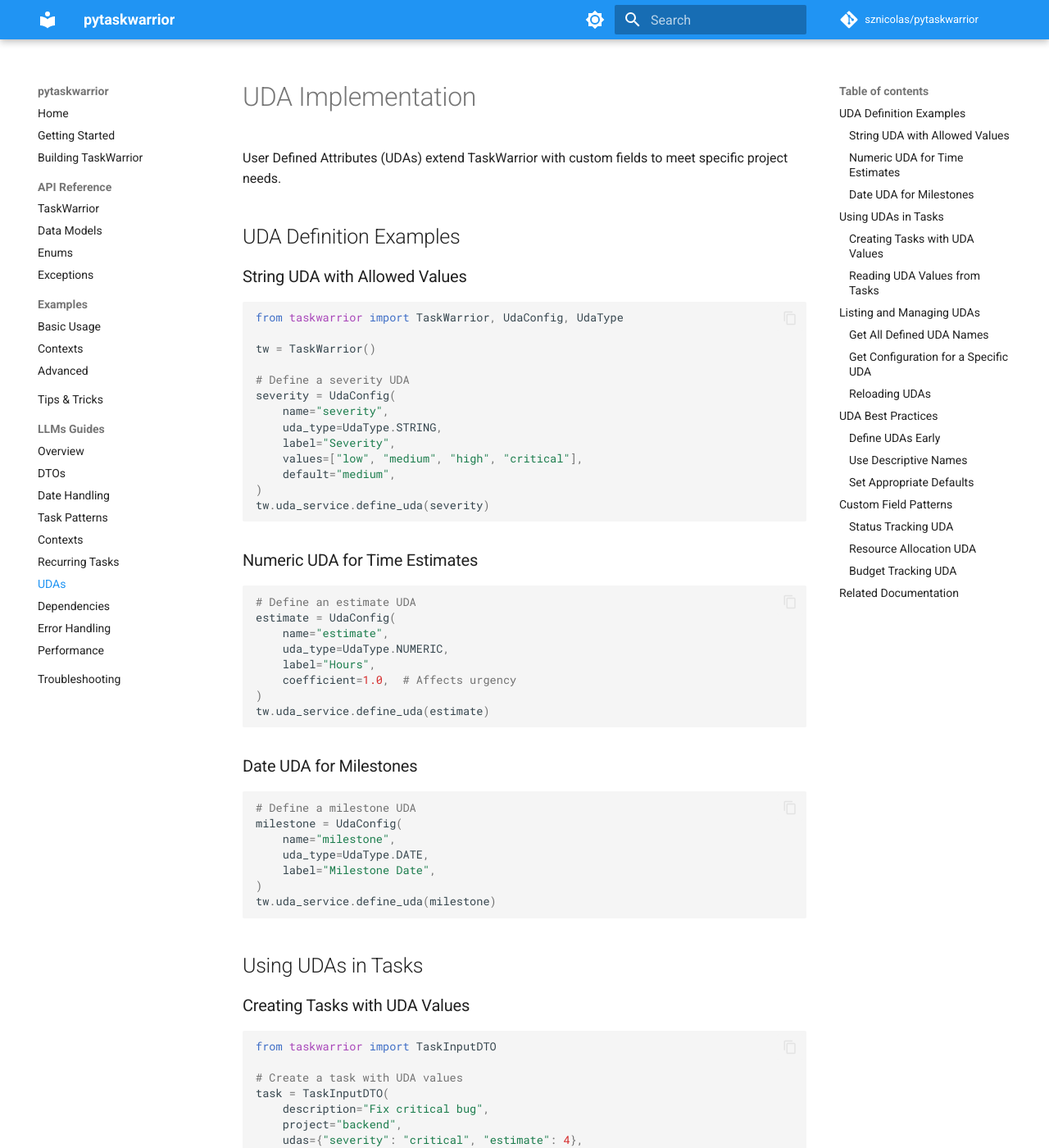
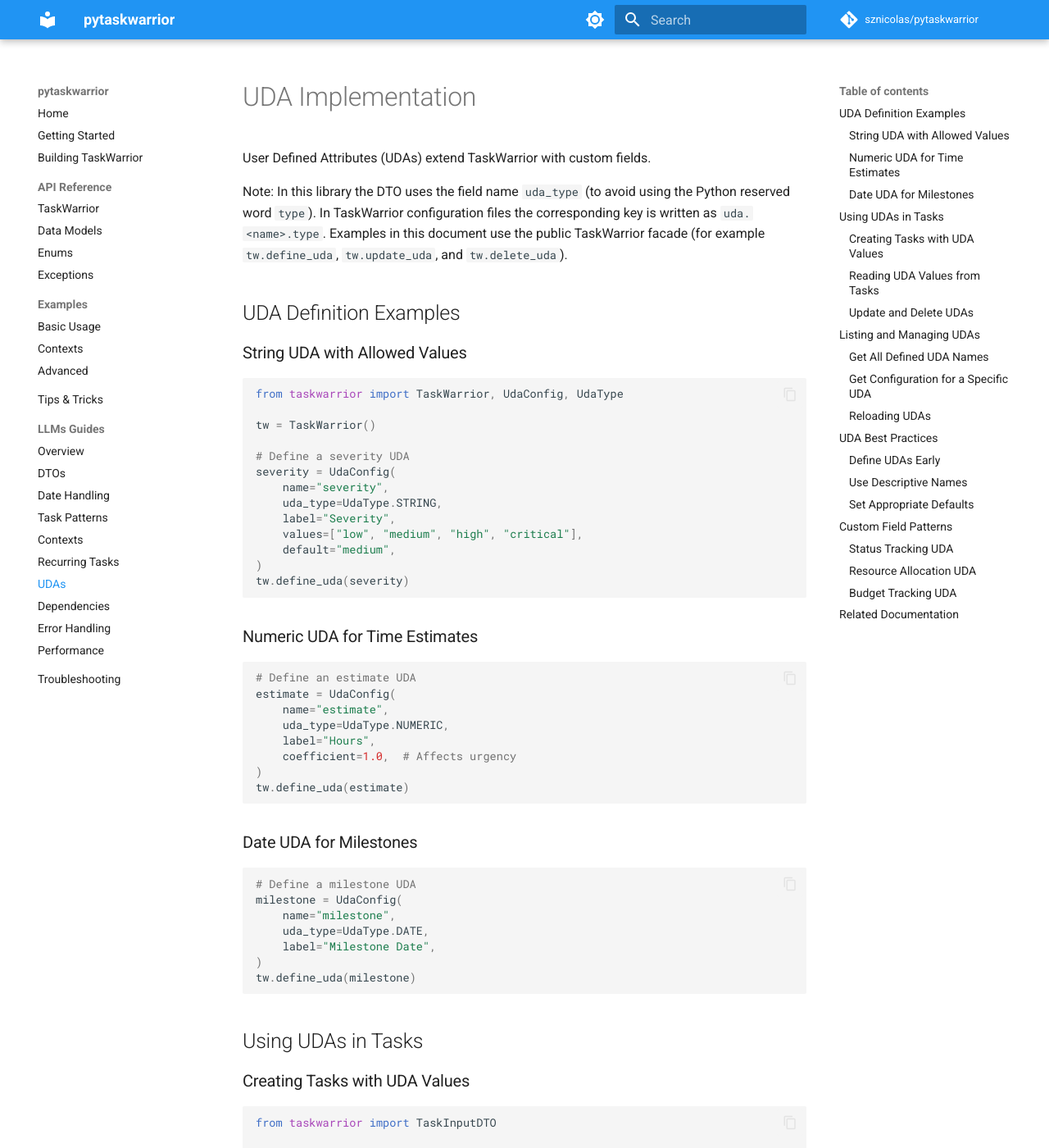
Before and after one commit to sznicolas/pytaskwarrior, an MkDocs documentation site: the page built from docs/llms/llms-udas.md, in a window 1280 px wide and 1400 px high. Shown: the whole window at 82% size. Built offline with MkDocs 1.6.1 and Material for MkDocs 9.7.7, drawn with Linux system fonts in a browser that asks for light colours; comment, search, counter and statistics services are not loaded; some of the changed text lies outside the part shown.

Commit message:
feat(uda): harmonize delete; add facade & doc (#14)
Co-authored-by: nsz <sznicolas@github.com>

````diff
--- a/docs/llms/llms-udas.md
+++ b/docs/llms/llms-udas.md
@@ -1,6 +1,8 @@
 # UDA Implementation
 
-User Defined Attributes (UDAs) extend TaskWarrior with custom fields to meet specific project needs.
+User Defined Attributes (UDAs) extend TaskWarrior with custom fields.
+
+Note: In this library the DTO uses the field name `uda_type` (to avoid using the Python reserved word `type`). In TaskWarrior configuration files the corresponding key is written as `uda.<name>.type`. Examples in this document use the public TaskWarrior facade (for example `tw.define_uda`, `tw.update_uda`, and `tw.delete_uda`).
 
 ## UDA Definition Examples
 
@@ -19,7 +21,7 @@
     values=["low", "medium", "high", "critical"],
     default="medium",
 )
-tw.uda_service.define_uda(severity)
+tw.define_uda(severity)
 ```
 
 ### Numeric UDA for Time Estimates
@@ -32,7 +34,7 @@
     label="Hours",
     coefficient=1.0,  # Affects urgency
 )
-tw.uda_service.define_uda(estimate)
+tw.define_uda(estimate)
 ```
 
 ### Date UDA for Milestones
@@ -44,7 +46,7 @@
     uda_type=UdaType.DATE,
     label="Milestone Date",
 )
-tw.uda_service.define_uda(milestone)
+tw.define_uda(milestone)
 ```
 
 ## Using UDAs in Tasks
@@ -71,6 +73,17 @@
 severity = task.get_uda("severity")  # "critical"
 estimate = task.get_uda("estimate", default=0)  # 4
 milestone = task.get_uda("milestone")  # None if not set
+```
+
+### Update and Delete UDAs
+
+```python
+# Update UDA
+severity_updated = UdaConfig(name="severity", uda_type=UdaType.STRING, label="Severity", default="low")
+tw.update_uda(severity_updated)
+
+# Delete UDA
+tw.delete_uda(severity)
 ```
 
 ## Listing and Managing UDAs
@@ -125,20 +138,20 @@
         coefficient=1.0,
     )
 
-    tw.uda_service.define_uda(severity)
-    tw.uda_service.define_uda(estimate)
+    tw.define_uda(severity)
+    tw.define_uda(estimate)
 ```
 
 ### Use Descriptive Names
 
 ```python
 # Good descriptive names
-tw.uda_service.define_uda(UdaConfig(name="priority", uda_type=UdaType.STRING, label="Priority"))
-tw.uda_service.define_uda(UdaConfig(name="risk", uda_type=UdaType.STRING, label="Risk Level"))
+tw.define_uda(UdaConfig(name="priority", uda_type=UdaType.STRING, label="Priority"))
+tw.define_uda(UdaConfig(name="risk", uda_type=UdaType.STRING, label="Risk Level"))
 
 # Less descriptive names
-tw.uda_service.define_uda(UdaConfig(name="p", uda_type=UdaType.STRING, label="Priority"))
-tw.uda_service.define_uda(UdaConfig(name="r", uda_type=UdaType.STRING, label="Risk"))
+tw.define_uda(UdaConfig(name="p", uda_type=UdaType.STRING, label="Priority"))
+tw.define_uda(UdaConfig(name="r", uda_type=UdaType.STRING, label="Risk"))
 ```
 
 ### Set Appropriate Defaults
@@ -175,7 +188,7 @@
     values=["planning", "in-progress", "review", "completed"],
     default="planning",
 )
-tw.uda_service.define_uda(status_tracking)
+tw.define_uda(status_tracking)
 
 # Use in tasks
 task = TaskInputDTO(
@@ -195,7 +208,7 @@
     values=["developer", "designer", "manager", "qa"],
     default="developer",
 )
-tw.uda_service.define_uda(resource)
+tw.define_uda(resource)
 
 # Use in tasks
 task = TaskInputDTO(
@@ -214,7 +227,7 @@
     label="Budget (USD)",
     coefficient=1.0,
 )
-tw.uda_service.define_uda(budget)
+tw.define_uda(budget)
 
 # Use in tasks
 task = TaskInputDTO(
````
Also changed, not shown: CHANGELOG.md (+12 -0 lines), docs/examples/advanced.md (+2 -2 lines), docs/examples/basic.md (+6 -0 lines), 3 other files.
